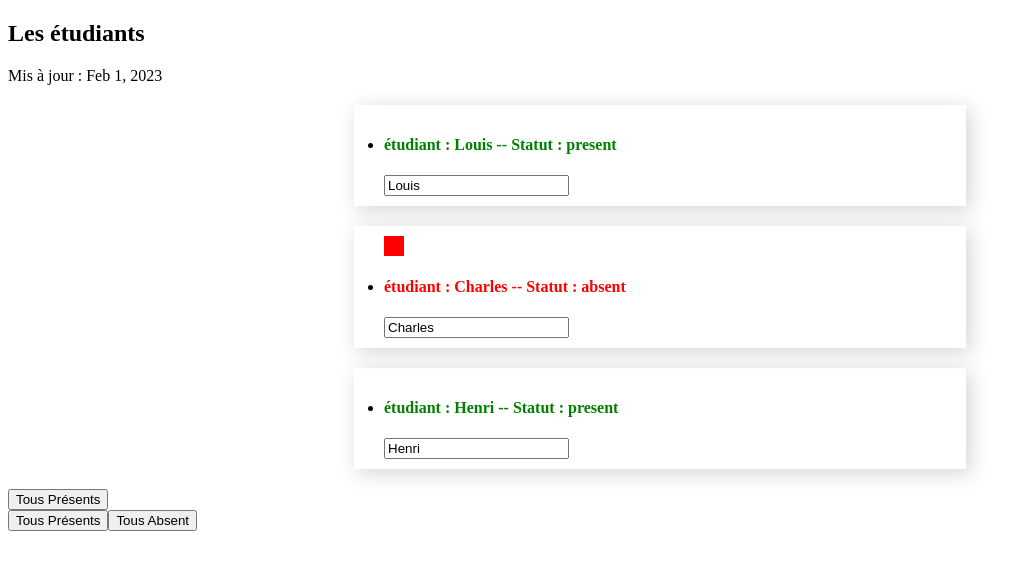
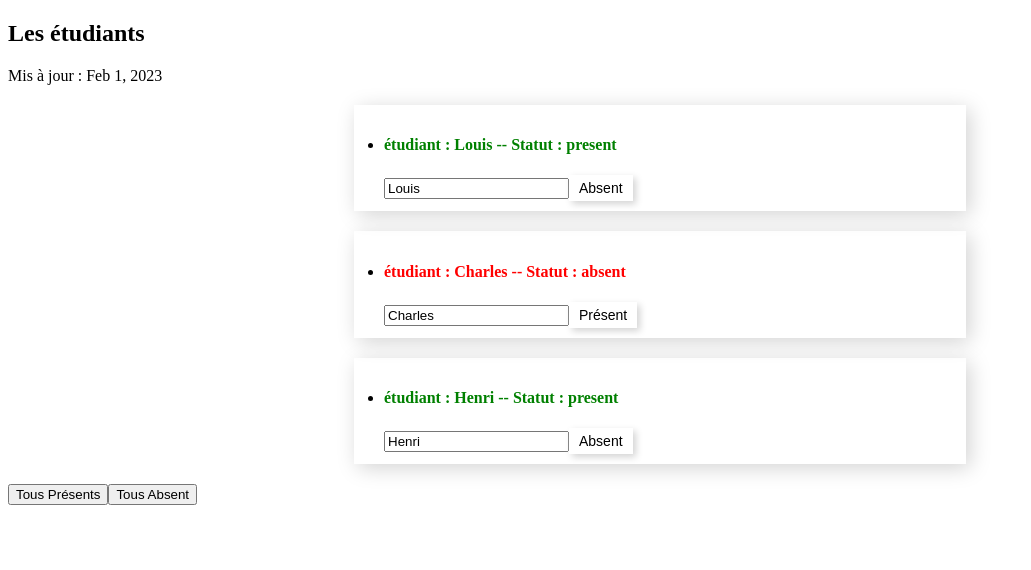
Before and after one commit to Tecna3000/Projet-web-L3, an Angular app: page / in a window 1280 px wide. Shown: the top 570 px of the page, without its empty margins (0-1031 px from the left). Built offline with nearby package versions, Linux system fonts and the light colour scheme.

Commit message:
Gérez la navigation avec le Routing

```diff
--- a/src/app/app.component.html
+++ b/src/app/app.component.html
@@ -4,17 +4,18 @@
       <h2>Les étudiants</h2>
       <p>Mis à jour : {{lastUpdate | async | date }}</p>
       <ul class="list-group">
-        <app-students *ngFor="let student of students"
+        <app-students *ngFor="let student of students; let i = index"
                       [studentName]="student.name"
-                      [studentStatus]="student.status"></app-students>
+                      [studentStatus]="student.status"
+        [id]="i" ></app-students>
 
       </ul>
-      <button class="btn btn-success" [disabled]="!isAuth" (click)="allPresent()">Tous Présents</button>    </div>
     <button class="btn btn-success"
             [disabled]="!isAuth"
             (click)="allPresent()">Tous Présents</button>
     <button class="btn btn-danger"
             [disabled]="!isAuth"
             (click)="allAbsent()">Tous Absent</button>
+    </div>
   </div>
 </div>
--- a/src/app/app.component.ts
+++ b/src/app/app.component.ts
@@ -38,11 +38,12 @@ export class AppComponent implements OnInit {
 
   allPresent() {
     alert('Ils sont tous là !');
+    this.studentService.switchOnAll();
   }
 
 
   ngOnInit(): void {
-    this.students=this.studentService.students;
+    this.students = this.studentService.students;
   }
 
 }
--- a/src/app/services/student.service.ts
+++ b/src/app/services/student.service.ts
@@ -23,4 +23,11 @@ export class studentService {
       student.status = 'absent';
     }
   }
+  switchOnOne(i: number) {
+    this.students[i].status = 'present';
+  }
+  switchOffOne(i: number) {
+    this.students[i].status = 'absent';
+  }
+
 }
--- a/src/app/students/students.component.html
+++ b/src/app/students/students.component.html
@@ -2,9 +2,13 @@
 <li [ngClass]="{'list-group-item': true,
  'list-group-item-success': studentStatus === 'present',
  'list-group-item-danger': studentStatus === 'absent'}">
-  <div style="width:20px;height:20px;background-color:red;"
-       *ngIf="studentStatus === 'absent'"></div>
   <h4 [ngStyle]="{color: getColor()}">étudiant : {{ studentName }} -- Statut : {{ getStatus() }}</h4>
   <input type="text" class="form-control" [(ngModel)]="studentName">
+  <button class="btn btn-sm btn-success"
+          *ngIf="studentStatus === 'absent'"
+          (click)="onSwitch()">Présent</button>
+  <button class="btn btn-sm btn-danger"
+          *ngIf="studentStatus === 'present'"
+          (click)="onSwitch()">Absent</button>
 </li>
 </div>
--- a/src/app/students/students.component.ts
+++ b/src/app/students/students.component.ts
@@ -1,4 +1,6 @@
 import { Component, Input, OnInit } from '@angular/core';
+import {studentService} from "../services/student.service";
+
 
 
 @Component({
@@ -9,8 +11,9 @@ import { Component, Input, OnInit } from '@angular/core';
 export class StudentsComponent implements OnInit {
   @Input() studentName!: string;
   @Input() studentStatus!: string ;
+  @Input() id !: number;
 
-  constructor() { }
+  constructor(private studentService: studentService) { }
   ngOnInit() {
   }
   getStatus() {
@@ -25,5 +28,11 @@ export class StudentsComponent implements OnInit {
    }
    return true;
   }
-
+  onSwitch() {
+    if(this.studentStatus === 'present') {
+      this.studentService.switchOffOne(this.id);
+    } else if(this.studentStatus === 'absent') {
+      this.studentService.switchOnOne(this.id);
+    }
+  }
 }
```
Also changed, not shown: 1 other file (tests, documents, lock files or other folders).
